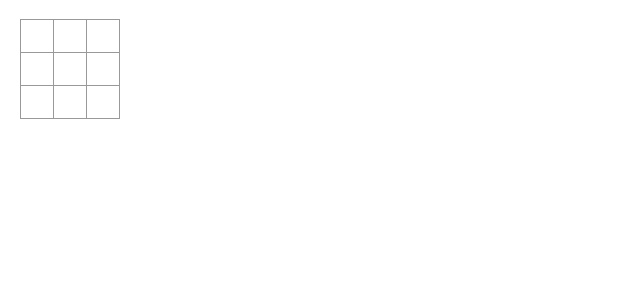
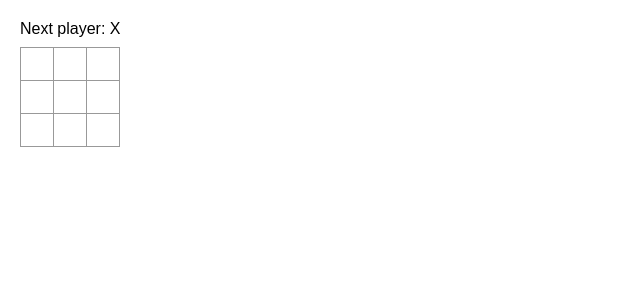
Before and after one commit to i-s-lee/my-react-app, a React (Vite) app: page / in a window 1280 px wide. Shown: the top 300 px of the page, without its empty margins (0-640 px from the left). Built offline with nearby package versions, Linux system fonts and the light colour scheme.

Commit message:
shows whether the game is still going or has ended

```diff
--- a/src/App.jsx
+++ b/src/App.jsx
@@ -26,8 +26,17 @@ export default function Board() {
     setXIsNext(!xIsNext);
   }
 
+  const winner = calculateWinner(squares);
+  let status;
+  if (winner) {
+    status = "Winner: " + winner;
+  } else {
+    status = "Next player: " + (xIsNext ? "X" : "O");
+  }
+
   return (
     <>
+      <div className="status">{status}</div>
       <div className="board-row">
         <Square value={squares[0]} onSquareClick={() => handleClick(0)}/>
         <Square value={squares[1]} onSquareClick={() => handleClick(1)}/>
```
